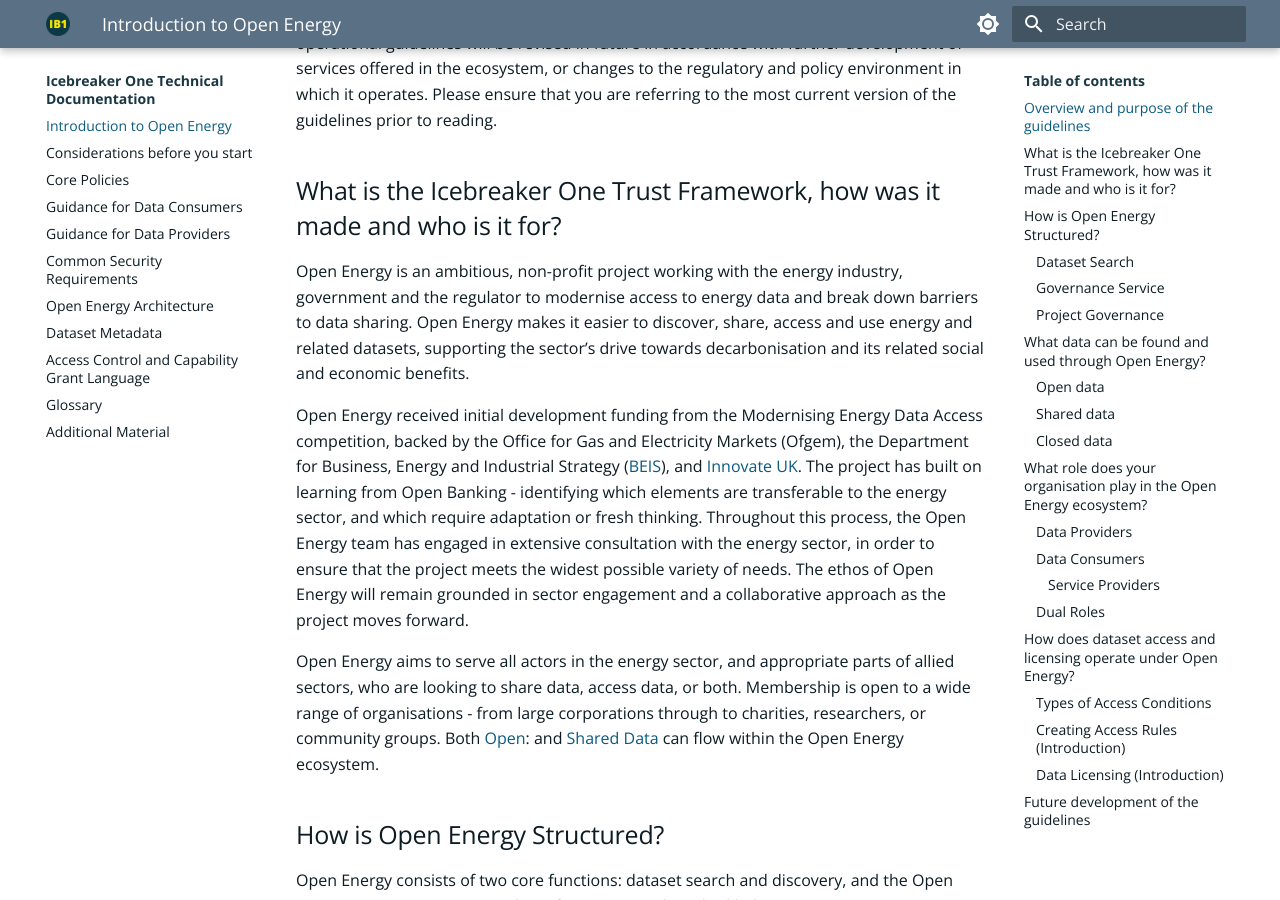
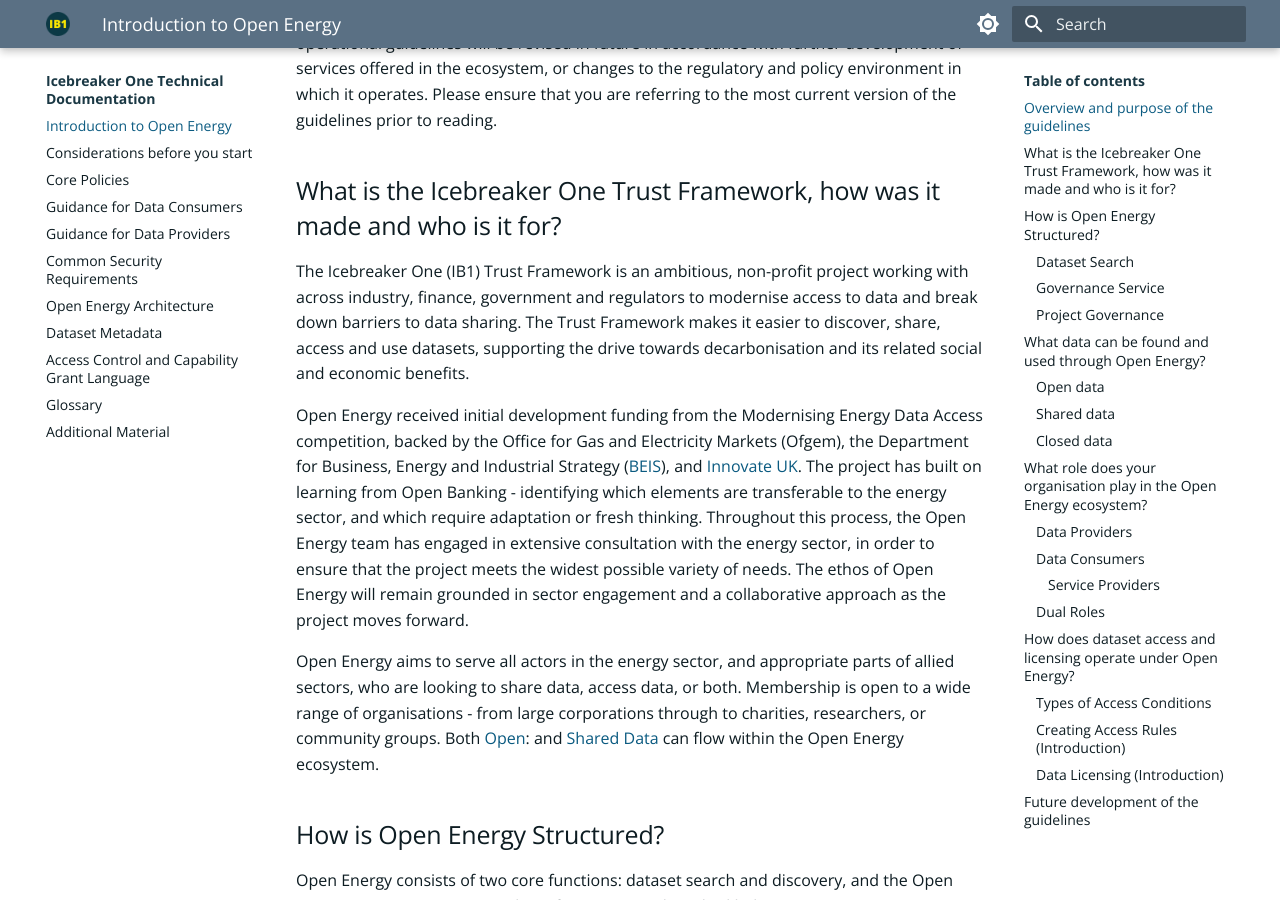
Before and after one commit to icebreakerone/ib1-technical-docs, an MkDocs documentation site: the page built from docs/ops_guidelines/introduction.md, in a window 1280 px wide and 900 px high, scrolled down 1566 px. Built offline with MkDocs 1.6.1 and Material for MkDocs 9.7.7, drawn with Linux system fonts in a browser that asks for light colours; the version menu is left out.

Commit message:
docs/ops_guidelines/introduction.md updated from https://stackedit.net/

```diff
--- a/docs/ops_guidelines/introduction.md
+++ b/docs/ops_guidelines/introduction.md
@@ -39,10 +39,8 @@
 
 ## What is the Icebreaker One Trust Framework, how was it made and who is it for?
 
-Open Energy is an ambitious, non-profit project working with the energy industry, government and the regulator
-to modernise access to energy data and break down barriers to data sharing. Open Energy makes it easier to
-discover, share, access and use energy and related datasets, supporting the sector’s drive towards decarbonisation
-and its related social and economic benefits.
+The Icebreaker One (IB1) Trust Framework is an ambitious, non-profit project working with across industry, finance, government and regulators to modernise access to data and break down barriers to data sharing. The Trust Framework makes it easier to
+discover, share, access and use datasets, supporting the drive towards decarbonisation and its related social and economic benefits.
 
 Open Energy received initial development funding from the Modernising Energy Data Access competition, backed by
 the Office for Gas and Electricity Markets (Ofgem), the Department for Business, Energy and Industrial Strategy
```
Also changed, not shown: other parts of docs/ops_guidelines/introduction.md (+1 -1 lines).
